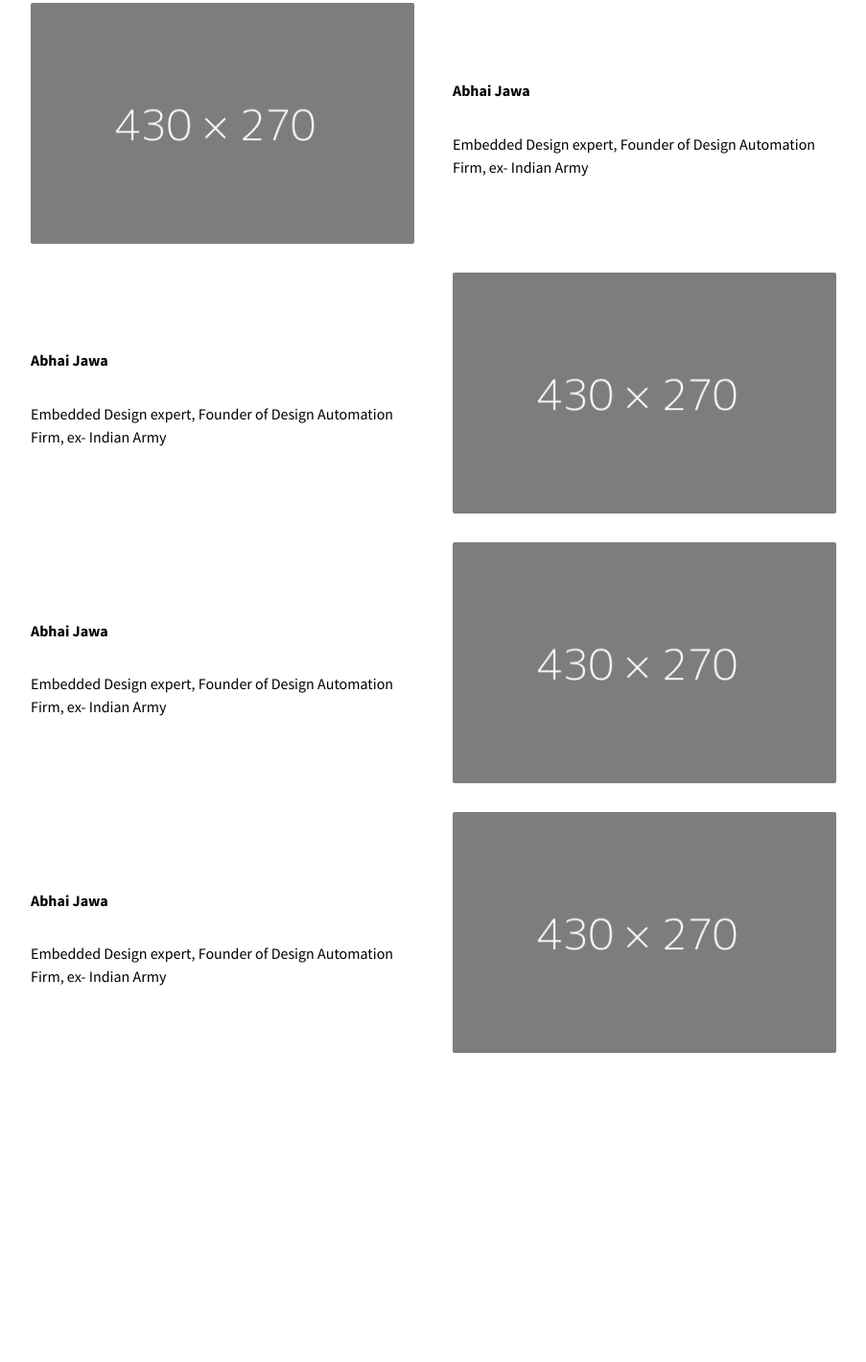
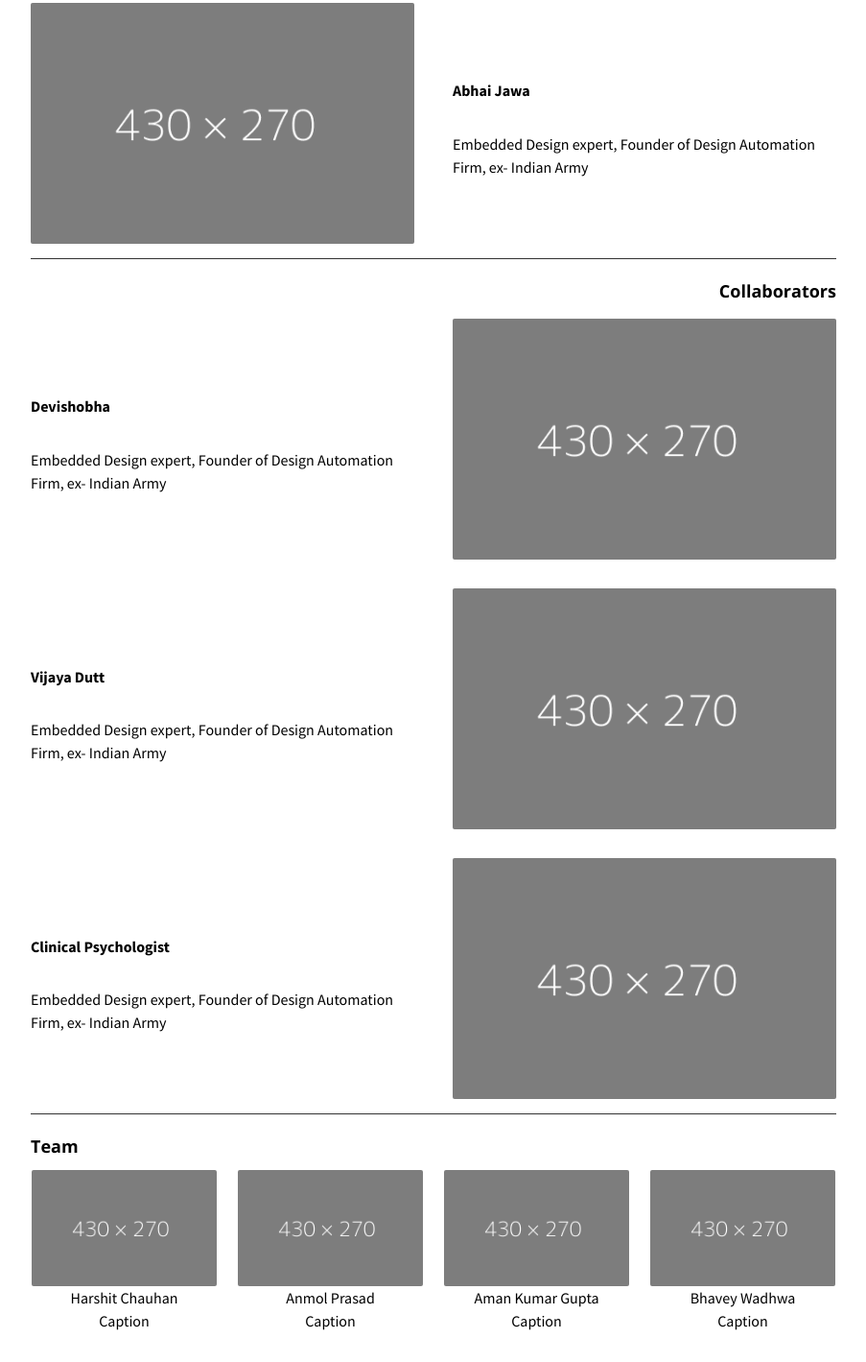
Before and after one commit to akg2000/Engage-me, a plain HTML site: page about.html in a window 1280 px wide. Shown: the part 1040-2459 px from the top of the page at 96% size, without its empty margins (188-1091 px from the left). Before the commit the page ends 2172 px from the top, so only its background shows below. Drawn offline with nearby package versions, Linux system fonts and the light colour scheme.

Commit message:
'teaminaboutus'

```diff
--- a/about.html
+++ b/about.html
@@ -83,9 +83,14 @@
               </p>
             </div>
           </div>
+          <div class="flex-item flex-column" style="top: 30px; width: 100%">
+            <hr>
+            <h3 align="right">Collaborators</h3>
+          </div>
+
           <div class="flex-row">
             <div class="flex-item flex-item-stretch flex-column">
-              <h4>Abhai Jawa</h4>
+              <h4>Devishobha</h4>
               <p class="text">
                 Embedded Design expert, Founder of Design Automation Firm, ex- Indian Army
               </p>
@@ -96,7 +101,7 @@
           </div>
           <div class="flex-row">
             <div class="flex-item flex-item-stretch flex-column">
-              <h4>Abhai Jawa</h4>
+              <h4>Vijaya Dutt</h4>
               <p class="text">
                 Embedded Design expert, Founder of Design Automation Firm, ex- Indian Army
               </p>
@@ -107,7 +112,7 @@
           </div>
           <div class="flex-row">
             <div class="flex-item flex-item-stretch flex-column">
-              <h4>Abhai Jawa</h4>
+              <h4>Clinical Psychologist</h4>
               <p class="text">
                 Embedded Design expert, Founder of Design Automation Firm, ex- Indian Army
               </p>
@@ -116,6 +121,28 @@
               <img class="image" src="img/dummay-img.png">
             </div>
           </div>
+          <div class="flex-item flex-column" style="top: 30px; width: 100%">
+            <hr>
+            <h3>Team</h3>
+          </div>
+          <div class="gallery">
+            <a href="javascript:void(0)" class="flex-column"><img src="img/dummay-img.png">
+              <div>Harshit Chauhan</div>
+              <div>Caption</div>
+            </a>
+            <a href="javascript:void(0)" class="flex-column"><img src="img/dummay-img.png">
+              <div>Anmol Prasad</div>
+              <div>Caption</div>
+            </a>
+            <a href="javascript:void(0)" class="flex-column"><img src="img/dummay-img.png">
+              <div>Aman Kumar Gupta</div>
+              <div>Caption</div>
+            </a>
+            <a href="javascript:void(0)" class="flex-column"><img src="img/dummay-img.png">
+              <div>Bhavey Wadhwa</div>
+              <div>Caption</div>
+            </a>
+          </div>
         </div>
       </div>
     </div>
```
